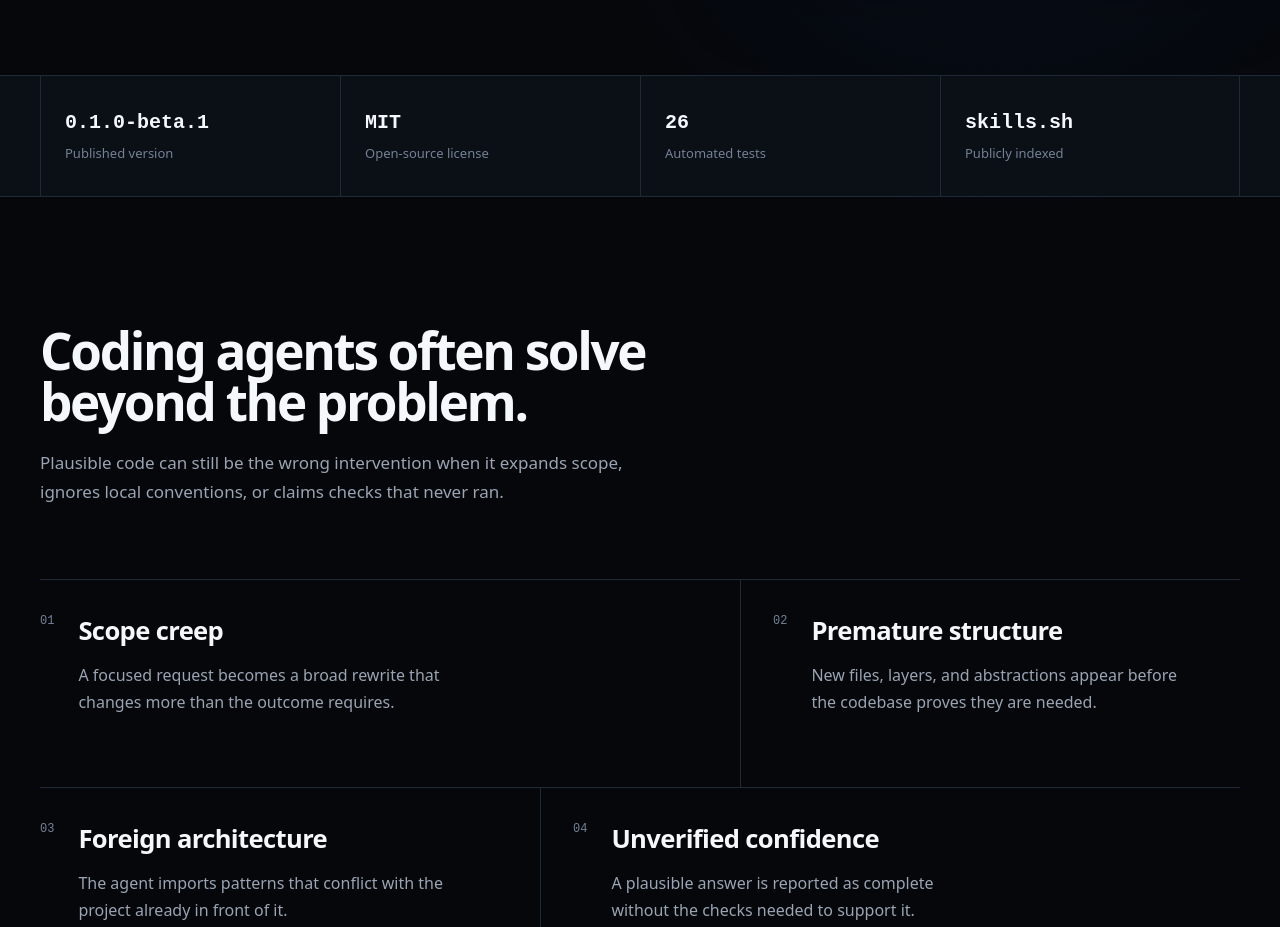
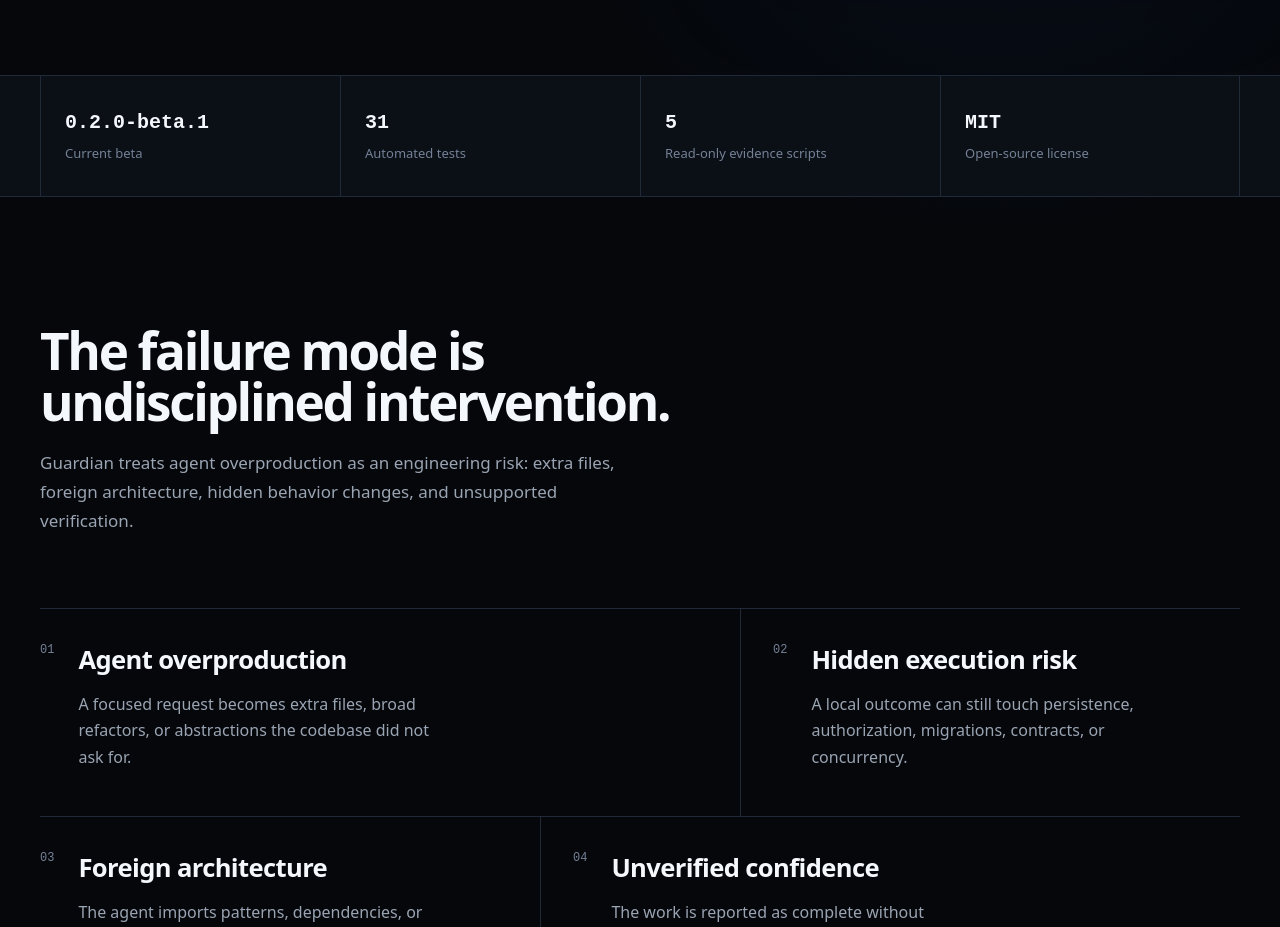
Before and after one commit to crousty24-bit/code-quality-guardian, a React (Vite) app: page / in a window 1280 px wide. Shown: the part 725-1652 px from the top of the page. Built offline with nearby package versions, Linux system fonts and the light colour scheme.

Commit message:
Refactor project content and enhance UI components for better user experience

```diff
--- a/src/components/FactStrip.tsx
+++ b/src/components/FactStrip.tsx
@@ -1,16 +1,17 @@
 import { facts } from '../content'
+import { MagicBentoGrid } from './MagicBentoGrid'
 
 export function FactStrip() {
   return (
     <section className="fact-strip" aria-label="Project facts">
-      <div className="page-shell fact-grid">
+      <MagicBentoGrid className="page-shell fact-grid">
         {facts.map((fact) => (
-          <div className="fact" key={fact.label}>
+          <div className="fact magic-bento-card" key={fact.label}>
             <strong>{fact.value}</strong>
             <span>{fact.label}</span>
           </div>
         ))}
-      </div>
+      </MagicBentoGrid>
     </section>
   )
 }
--- a/src/components/Footer.tsx
+++ b/src/components/Footer.tsx
@@ -19,7 +19,7 @@ export function Footer() {
             README
           </a>
         </div>
-        <p>MIT licensed. Built for careful intervention.</p>
+        <p>MIT licensed. Built for disciplined intervention.</p>
       </div>
     </footer>
   )
--- a/src/components/InstallSection.tsx
+++ b/src/components/InstallSection.tsx
@@ -12,10 +12,10 @@ export function InstallSection() {
     <section className="section" id="install">
       <div className="page-shell install-grid">
         <Reveal className="install-copy">
-          <h2>Install it where scope discipline matters.</h2>
+          <h2>Install it where intervention risk matters.</h2>
           <p>
-            Add the skill to the current project for Codex, then invoke it explicitly
-            with <code>$code-quality-guardian</code>.
+            Add the skill to Codex, then invoke it explicitly with{' '}
+            <code>$code-quality-guardian</code> when a change needs bounded execution.
           </p>
           <div className="link-row">
             <a href={links.skills} target="_blank" rel="noreferrer">
--- /dev/null
+++ b/src/components/MagicBentoGrid.tsx
@@ -0,0 +1,114 @@
+import type {
+  CSSProperties,
+  HTMLAttributes,
+  PointerEvent as ReactPointerEvent,
+} from 'react'
+import { Reveal } from './Reveal'
+
+type BentoStyle = CSSProperties & {
+  '--bento-x'?: string
+  '--bento-y'?: string
+  '--bento-spotlight-opacity'?: string
+  '--bento-tilt-x'?: string
+  '--bento-tilt-y'?: string
+}
+
+type MagicBentoGridProps = HTMLAttributes<HTMLDivElement> & {
+  reveal?: boolean
+}
+
+function isMotionDisabled(event: ReactPointerEvent<HTMLDivElement>) {
+  return (
+    event.pointerType !== 'mouse' ||
+    window.matchMedia('(prefers-reduced-motion: reduce)').matches
+  )
+}
+
+function resetCards(container: HTMLDivElement) {
+  container.style.setProperty('--bento-spotlight-opacity', '0')
+  container.style.setProperty('--bento-tilt-x', '0deg')
+  container.style.setProperty('--bento-tilt-y', '0deg')
+
+  container.querySelectorAll<HTMLElement>('.magic-bento-card').forEach((card) => {
+    card.style.setProperty('--bento-card-glow', '0')
+  })
+}
+
+function updateCards(container: HTMLDivElement, event: ReactPointerEvent<HTMLDivElement>) {
+  const containerRect = container.getBoundingClientRect()
+  const x = event.clientX - containerRect.left
+  const y = event.clientY - containerRect.top
+  const centerX = containerRect.width / 2
+  const centerY = containerRect.height / 2
+  const tiltX = ((y - centerY) / Math.max(centerY, 1)) * -1.4
+  const tiltY = ((x - centerX) / Math.max(centerX, 1)) * 1.4
+  const cards = Array.from(container.querySelectorAll<HTMLElement>('.magic-bento-card'))
+  const cardRects = cards.map((card) => ({
+    card,
+    rect: card.getBoundingClientRect(),
+  }))
+
+  container.style.setProperty('--bento-x', `${x}px`)
+  container.style.setProperty('--bento-y', `${y}px`)
+  container.style.setProperty('--bento-spotlight-opacity', '1')
+  container.style.setProperty('--bento-tilt-x', `${tiltX.toFixed(3)}deg`)
+  container.style.setProperty('--bento-tilt-y', `${tiltY.toFixed(3)}deg`)
+
+  cardRects.forEach(({ card, rect }) => {
+    const cardX = event.clientX - rect.left
+    const cardY = event.clientY - rect.top
+    const distanceFromCenter =
+      Math.hypot(cardX - rect.width / 2, cardY - rect.height / 2) /
+      Math.max(rect.width, rect.height, 1)
+    const glow = Math.max(0, 1 - distanceFromCenter * 1.8)
+
+    card.style.setProperty('--bento-card-x', `${cardX}px`)
+    card.style.setProperty('--bento-card-y', `${cardY}px`)
+    card.style.setProperty('--bento-card-glow', glow.toFixed(3))
+  })
+}
+
+export function MagicBentoGrid({
+  children,
+  className = '',
+  reveal = false,
+  style,
+  onPointerMove,
+  onPointerLeave,
+  ...props
+}: MagicBentoGridProps) {
+  const rootClassName = `magic-bento-grid ${className}`.trim()
+  const rootStyle: BentoStyle = {
+    '--bento-x': '50%',
+    '--bento-y': '50%',
+    '--bento-spotlight-opacity': '0',
+    '--bento-tilt-x': '0deg',
+    '--bento-tilt-y': '0deg',
+    ...style,
+  }
+
+  function handlePointerMove(event: ReactPointerEvent<HTMLDivElement>) {
+    onPointerMove?.(event)
+    if (isMotionDisabled(event)) return
+    updateCards(event.currentTarget, event)
+  }
+
+  function handlePointerLeave(event: ReactPointerEvent<HTMLDivElement>) {
+    onPointerLeave?.(event)
+    resetCards(event.currentTarget)
+  }
+
+  const rootProps = {
+    ...props,
+    className: rootClassName,
+    style: rootStyle,
+    onPointerMove: handlePointerMove,
+    onPointerLeave: handlePointerLeave,
+  }
+
+  if (reveal) {
+    return <Reveal {...rootProps}>{children}</Reveal>
+  }
+
+  return <div {...rootProps}>{children}</div>
+}
--- a/src/components/ProblemSection.tsx
+++ b/src/components/ProblemSection.tsx
@@ -1,4 +1,5 @@
 import { problems } from '../content'
+import { MagicBentoGrid } from './MagicBentoGrid'
 import { Reveal } from './Reveal'
 
 export function ProblemSection() {
@@ -6,16 +7,19 @@ export function ProblemSection() {
     <section className="section" id="problem">
       <div className="page-shell">
         <Reveal className="section-heading">
-          <h2>Coding agents often solve beyond the problem.</h2>
+          <h2>The failure mode is undisciplined intervention.</h2>
           <p>
-            Plausible code can still be the wrong intervention when it expands scope,
-            ignores local conventions, or claims checks that never ran.
+            Guardian treats agent overproduction as an engineering risk: extra files,
+            foreign architecture, hidden behavior changes, and unsupported verification.
           </p>
         </Reveal>
 
-        <div className="problem-list">
+        <MagicBentoGrid className="problem-list">
           {problems.map((problem, index) => (
-            <Reveal className={`problem-item problem-item-${index + 1}`} key={problem.title}>
+            <Reveal
+              className={`problem-item problem-item-${index + 1} magic-bento-card`}
+              key={problem.title}
+            >
               <span className="problem-index" aria-hidden="true">
                 0{index + 1}
               </span>
@@ -25,7 +29,7 @@ export function ProblemSection() {
               </div>
             </Reveal>
           ))}
-        </div>
+        </MagicBentoGrid>
       </div>
     </section>
   )
--- a/src/components/Reveal.tsx
+++ b/src/components/Reveal.tsx
@@ -1,11 +1,10 @@
-import { useEffect, useRef, type ReactNode } from 'react'
+import { useEffect, useRef, type HTMLAttributes, type ReactNode } from 'react'
 
-type RevealProps = {
+type RevealProps = HTMLAttributes<HTMLDivElement> & {
   children: ReactNode
-  className?: string
 }
 
-export function Reveal({ children, className = '' }: RevealProps) {
+export function Reveal({ children, className = '', ...props }: RevealProps) {
   const elementRef = useRef<HTMLDivElement>(null)
 
   useEffect(() => {
@@ -31,7 +30,7 @@ export function Reveal({ children, className = '' }: RevealProps) {
   }, [])
 
   return (
-    <div ref={elementRef} className={`reveal ${className}`.trim()}>
+    <div ref={elementRef} className={`reveal ${className}`.trim()} {...props}>
       {children}
     </div>
   )
--- a/src/components/StatusSection.tsx
+++ b/src/components/StatusSection.tsx
@@ -8,12 +8,13 @@ export function StatusSection() {
         <Reveal className="status-grid">
           <div>
             <p className="status-label">Experimental beta</p>
-            <h2>Publicly usable. Still under active evaluation.</h2>
+            <h2>Field-tested. Still under active evaluation.</h2>
           </div>
           <div className="status-details">
             <p>
-              Version 0.1.0-beta.1 has been field-tested, primarily with Codex. It is
-              not presented as a stable release.
+              Version 0.2.0-beta.1 reflects two field-test phases, stronger risk
+              classification, Rails/Ruby and Rust/Tauri evidence support, and read-only
+              script guardrails. It is not presented as a stable release.
             </p>
             <ul>
               {limitations.map((limitation) => (
--- a/src/content.ts
+++ b/src/content.ts
@@ -14,59 +14,59 @@ export const quickInstallCommand =
   'npx skills add crousty24-bit/code-quality-guardian-skill'
 
 export const facts = [
-  { value: '0.1.0-beta.1', label: 'Published version' },
+  { value: '0.2.0-beta.1', label: 'Current beta' },
+  { value: '31', label: 'Automated tests' },
+  { value: '5', label: 'Read-only evidence scripts' },
   { value: 'MIT', label: 'Open-source license' },
-  { value: '26', label: 'Automated tests' },
-  { value: 'skills.sh', label: 'Publicly indexed' },
 ] as const
 
 export const problems = [
   {
-    title: 'Scope creep',
+    title: 'Agent overproduction',
     description:
-      'A focused request becomes a broad rewrite that changes more than the outcome requires.',
+      'A focused request becomes extra files, broad refactors, or abstractions the codebase did not ask for.',
   },
   {
-    title: 'Premature structure',
+    title: 'Hidden execution risk',
     description:
-      'New files, layers, and abstractions appear before the codebase proves they are needed.',
+      'A local outcome can still touch persistence, authorization, migrations, contracts, or concurrency.',
   },
   {
     title: 'Foreign architecture',
     description:
-      'The agent imports patterns that conflict with the project already in front of it.',
+      'The agent imports patterns, dependencies, or conventions that conflict with the project in front of it.',
   },
   {
     title: 'Unverified confidence',
     description:
-      'A plausible answer is reported as complete without the checks needed to support it.',
+      'The work is reported as complete without separating checks that ran from evidence still missing.',
   },
 ] as const
 
 export const workflow = [
   {
     verb: 'Observe',
-    description: 'Read the repository, contracts, conventions, and available checks.',
+    description: 'Read the repository, contracts, conventions, and candidate checks before editing.',
   },
   {
     verb: 'Diagnose',
-    description: 'Separate verified facts, evidence, inference, and unknowns.',
+    description: 'Separate facts, evidence, inference, and unknowns before deciding risk.',
   },
   {
     verb: 'Propose',
-    description: 'Define the smallest justified change and a clear stop condition.',
+    description: 'Set the intervention class, stop condition, and smallest justified action.',
   },
   {
     verb: 'Change',
-    description: 'Preserve unrelated behavior and keep the implementation bounded.',
+    description: 'Keep the business outcome bounded while adding only necessary discipline.',
   },
   {
     verb: 'Verify',
-    description: 'Run relevant checks and report their actual results.',
+    description: 'Run relevant checks and report exactly what passed, failed, or stayed untested.',
   },
   {
     verb: 'Summarize',
-    description: 'State what changed, what did not, and what remains uncertain.',
+    description: 'State what changed, what stayed untouched, and what remains uncertain.',
   },
 ] as const
 
@@ -76,7 +76,7 @@ export const riskLevels = [
     name: 'Local',
     decision: 'Stay local',
     description:
-      'One layer, stable contracts, and a targeted verification path.',
+      'One layer, stable contracts, no migration, and a targeted verification path.',
   },
   {
     level: 'Level 2',
@@ -90,29 +90,30 @@ export const riskLevels = [
     name: 'Specialized',
     decision: 'Delegate execution',
     description:
-      'Security, migration, concurrency, public API, or material performance risk is involved.',
+      'Security, authorization, migration, concurrency, public API, or performance risk is material.',
   },
 ] as const
 
 export const isList = [
-  'A lightweight intervention discipline',
-  'A guardrail against agent overproduction',
-  'An evidence-based diagnostic method',
-  'A framework for honest verification',
-  'A scope owner when specialist skills are needed',
+  'An intervention governor for coding agents',
+  'A risk-classification layer before editing',
+  'A scope owner across local, coordinated, and specialized work',
+  'A read-only evidence-gathering discipline',
+  'A verification reporting standard',
 ] as const
 
 export const isNotList = [
-  'A complete clean-code handbook',
+  'A Clean Code, SOLID, or refactoring checklist',
   'A static analyzer or automatic fixer',
-  'An architecture framework',
-  'A replacement for TDD or code review',
-  'A security, migration, or performance expert',
+  'A guarantee that every diff is smaller',
+  'A replacement for TDD, code review, or specialist skills',
+  'A universal framework detector or stable product',
 ] as const
 
 export const limitations = [
   'Comparative improvement over the same agent without the skill is not yet proven.',
-  'Heuristic scanners can produce false positives.',
-  'Compatibility outside the documented ecosystems is best effort.',
+  'Heuristic function scanning can produce false positives.',
+  'Framework detection is targeted, not universal.',
   'Specialist orchestration still needs broader comparative testing.',
+  'Compatibility outside documented ecosystems is best effort.',
 ] as const
--- a/src/styles.css
+++ b/src/styles.css
@@ -93,6 +93,94 @@ pre {
   width: min(100%, calc(1200px + (var(--page-gutter) * 2)));
   margin-inline: auto;
   padding-inline: var(--page-gutter);
+}
+
+.magic-bento-grid {
+  position: relative;
+  isolation: isolate;
+  --bento-x: 50%;
+  --bento-y: 50%;
+  --bento-spotlight-opacity: 0;
+  --bento-tilt-x: 0deg;
+  --bento-tilt-y: 0deg;
+}
+
+.magic-bento-grid::before {
+  position: absolute;
+  inset: 0;
+  z-index: 0;
+  border-radius: inherit;
+  background:
+    radial-gradient(
+      circle 18rem at var(--bento-x) var(--bento-y),
+      rgb(59 130 246 / 0.12),
+      rgb(59 130 246 / 0.045) 34%,
+      transparent 64%
+    );
+  content: "";
+  opacity: 0;
+  pointer-events: none;
+  transition: opacity 220ms var(--ease-out);
+}
+
+.magic-bento-grid > * {
+  position: relative;
+  z-index: 1;
+}
+
+.magic-bento-card {
+  position: relative;
+  overflow: hidden;
+  transform-origin: center;
+  transition:
+    transform 220ms var(--ease-out),
+    border-color 220ms var(--ease-out),
+    background-color 220ms var(--ease-out),
+    box-shadow 220ms var(--ease-out);
+  --bento-card-x: 50%;
+  --bento-card-y: 50%;
+  --bento-card-glow: 0;
+}
+
+.magic-bento-card::before {
+  position: absolute;
+  inset: 0;
+  z-index: 0;
+  border-radius: inherit;
+  background:
+    radial-gradient(
+      circle 12rem at var(--bento-card-x) var(--bento-card-y),
+      rgb(59 130 246 / calc(var(--bento-card-glow) * 0.16)),
+      rgb(59 130 246 / calc(var(--bento-card-glow) * 0.06)) 38%,
+      transparent 68%
+    );
+  content: "";
+  opacity: var(--bento-card-glow);
+  pointer-events: none;
+  transition: opacity 220ms var(--ease-out);
+}
+
+.magic-bento-card > * {
+  position: relative;
+  z-index: 1;
+}
+
+@media (hover: hover) and (pointer: fine) {
+  .magic-bento-grid:hover::before {
+    opacity: var(--bento-spotlight-opacity);
+  }
+
+  .magic-bento-card:hover {
+    border-color: rgb(59 130 246 / 0.38);
+    box-shadow:
+      inset 0 0 0 1px rgb(59 130 246 / 0.1),
+      0 18px 50px rgb(9 20 38 / 0.24);
+    transform:
+      perspective(900px)
+      rotateX(var(--bento-tilt-x))
+      rotateY(var(--bento-tilt-y))
+      translateY(-1px);
+  }
 }
 
 .skip-link {
@@ -397,6 +485,7 @@ pre {
 .logo-frame::after {
   position: absolute;
   inset: 0;
+  z-index: 2;
   border: 1px solid rgb(255 255 255 / 0.06);
   border-radius: inherit;
   content: "";
@@ -1053,8 +1142,14 @@ pre {
   .hero-copy,
   .hero-visual,
   .reveal,
-  .reveal.is-visible {
+  .reveal.is-visible,
+  .magic-bento-card {
     opacity: 1;
     transform: none;
   }
+
+  .magic-bento-grid::before,
+  .magic-bento-card::before {
+    opacity: 0;
+  }
 }
```
Also changed, not shown: index.html (+9 -6 lines), src/components/DefinitionSection.tsx (+11 -4 lines), src/components/Hero.tsx (+6 -5 lines), 2 other files (tests, documents, lock files or other folders).
